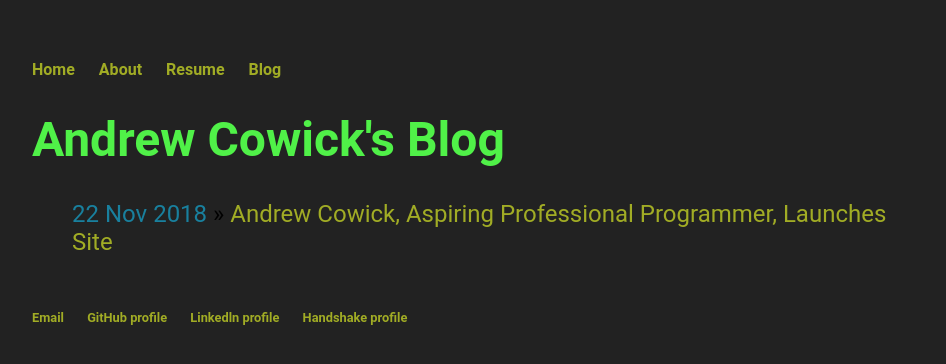
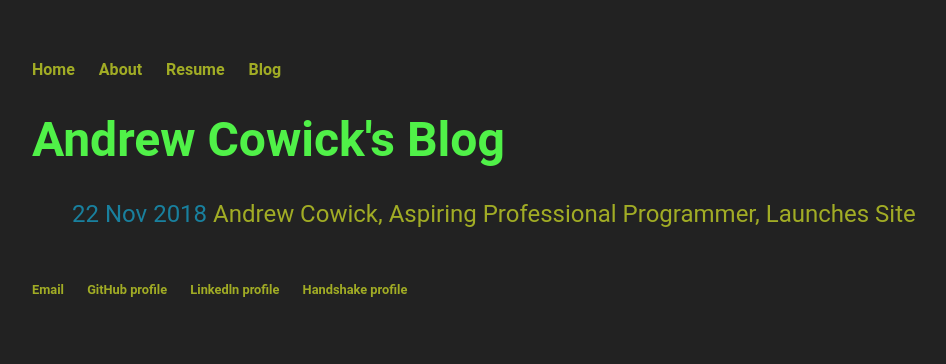
Before and after one commit to acow19/acow19.github.io, a Jekyll site: the page built from blog/index.html, in a window 1280 px wide. Shown: the top 364 px of the page, without its empty margins (160-1106 px from the left). Built offline with Jekyll 4.4.1, drawn with Linux system fonts in a browser that asks for light colours.

Commit message:
Update index.html
Removed arrows bullet point

```diff
--- a/blog/index.html
+++ b/blog/index.html
@@ -6,6 +6,6 @@ title: Andrew Cowick's Blog
 	<ul class="posts">
 
 	  {% for post in site.posts %}
-	    <li><span style="color:#19809e">{{ post.date | date_to_string }}</span> » <a href="{{ post.url }}" title="{{ post.title }}">{{ post.title }}</a></li>
+	    <li><span style="color:#19809e">{{ post.date | date_to_string }}</span>  <a href="{{ post.url }}" title="{{ post.title }}">{{ post.title }}</a></li>
 	  {% endfor %}
 	</ul>
```
